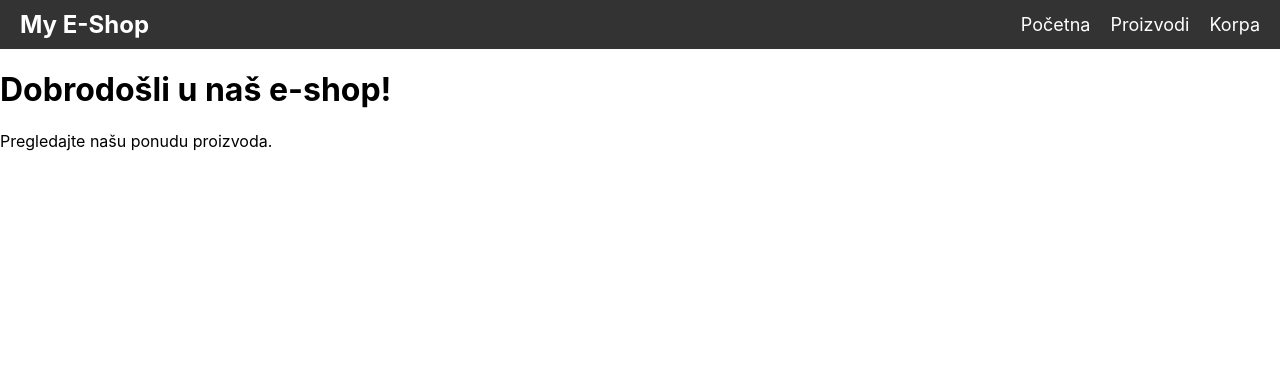
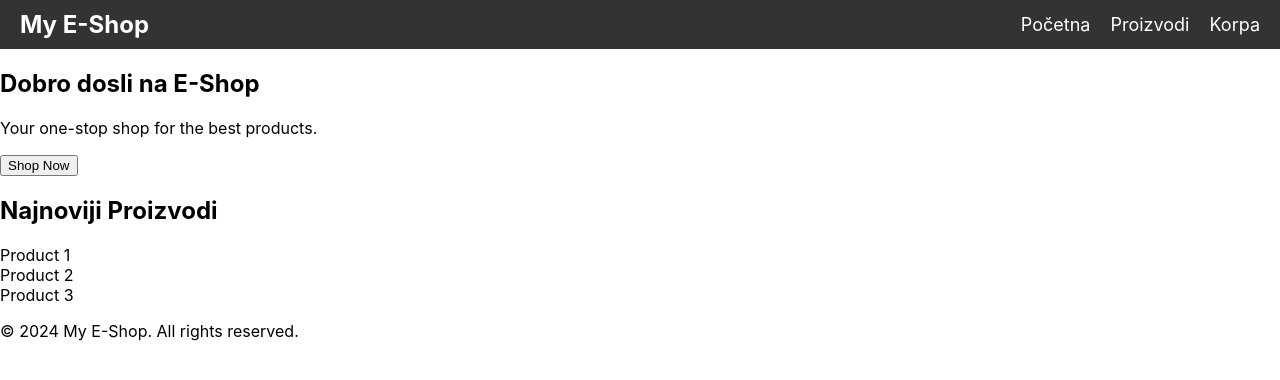
Before and after one commit to KovacevicS/eshopovic, a React (Create React App) app: page / in a window 1280 px wide. Shown: the top 380 px of the page. Built offline with nearby package versions, Linux system fonts and the light colour scheme.

Commit message:
pocetna.js komit

```diff
--- a/src/components/Pocetna.js
+++ b/src/components/Pocetna.js
@@ -1,13 +1,31 @@
-// src/components/Pocetna.js
 import React from 'react';
+import './Pocetna.css';
 
 const Pocetna = () => {
-    return (
-        <div>
-            <h1>Dobrodošli u naš e-shop!</h1>
-            <p>Pregledajte našu ponudu proizvoda.</p>
+  return (
+    <div className="pocetna-container">
+
+
+      <section className="hero-section">
+        <h1>Dobro dosli na E-Shop</h1>
+        <p>Your one-stop shop for the best products.</p>
+        <button className="shop-now-btn">Shop Now</button>
+      </section>
+
+      <section className="featured-products">
+        <h2>Najnoviji Proizvodi</h2>
+        <div className="product-list">
+          <div className="product-item">Product 1</div>
+          <div className="product-item">Product 2</div>
+          <div className="product-item">Product 3</div>
         </div>
-    );
-};
+      </section>
+
+      <footer className="footer">
+        <p>&copy; 2024 My E-Shop. All rights reserved.</p>
+      </footer>
+    </div>
+  );
+}
 
 export default Pocetna;
```
